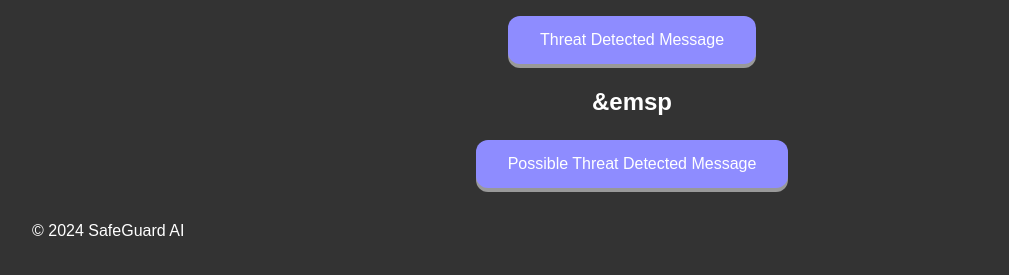
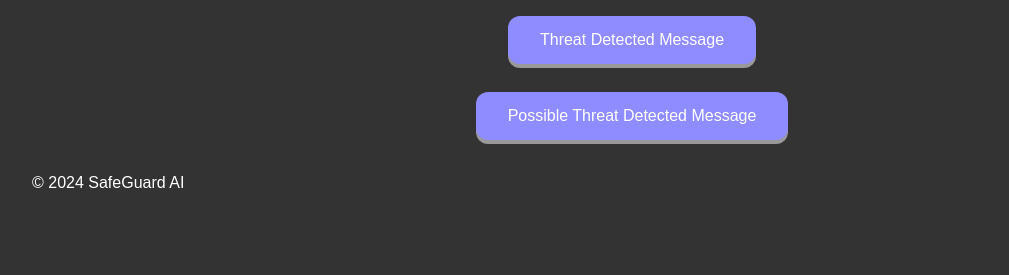
Before and after one commit to EDLT-2002/SG_AI, a plain HTML site: page index.html in a window 1280 px wide. Shown: the part 507-782 px from the top of the page, without its empty margins (8-1017 px from the left). Drawn offline with Linux system fonts and the light colour scheme.

Commit message:
Update index.html

```diff
--- a/index.html
+++ b/index.html
@@ -122,7 +122,7 @@
                 <button id="sample1" class="button-custom">
                     Threat Detected Message
                 </button>
-                <h2>&emsp</h2>
+                <h2>&#09</h2>
                 <button id="sample2" class="button-custom">
                     Possible Threat Detected Message
                 </button>
```
